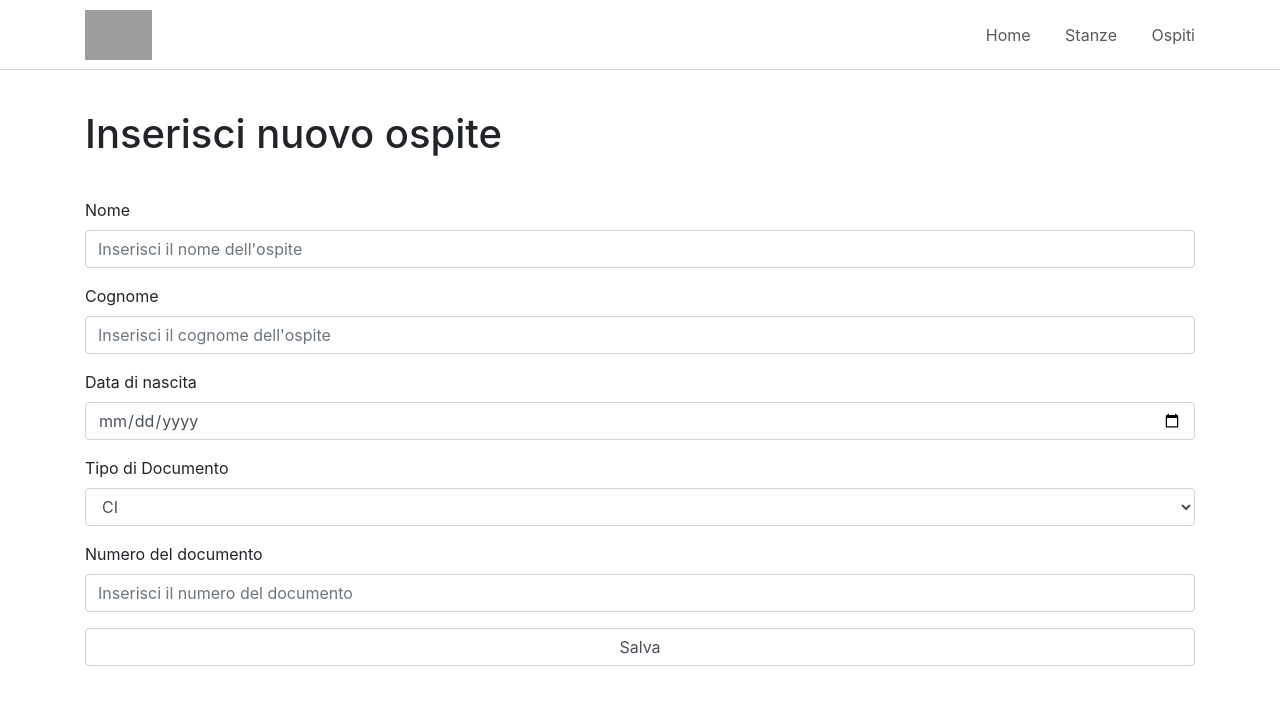
After one commit to amedeopro/php-boolcrud, a PHP site: page /php-boolcrud/create-ospiti/form.php in a window 1280 px wide. The commit adds this page. Shown: the top 705 px of the page. Run offline with PHP 8.4, Linux system fonts and the light colour scheme; grey boxes are pictures that could not be loaded.

Commit message:
inserimento ospite terminato

```diff
--- /dev/null
+++ b/create-ospiti/form.php
@@ -0,0 +1,43 @@
+
+<?php include "../partials/_head.php";  ?>
+<?php include "../partials/_navbar.php"; ?>
+  <div class="container">
+    <div class="row">
+      <div class="col-12">
+        <h1>Inserisci nuovo ospite</h1>
+      </div>
+    </div>
+    <div class="row">
+      <div class="col-12">
+        <form class="form-group" method="post" action="http://localhost/php-boolcrud/create-ospiti/server.php">
+          <div class="form-group">
+            <label for="name">Nome</label>
+            <input type="text" name="name" class="form-control" placeholder="Inserisci il nome dell'ospite">
+          </div>
+          <div class="form-group">
+            <label for="lastname">Cognome</label>
+            <input type="text" name="lastname" class="form-control" placeholder="Inserisci il cognome dell'ospite">
+          </div>
+          <div class="form-group">
+            <label for="date_of_birth">Data di nascita</label>
+            <input type="date" name="date_of_birth" class="form-control" placeholder="Inserisci la data di nascita dell'ospite">
+          </div>
+          <div class="form-group">
+            <label for="document_type">Tipo di Documento</label>
+            <select class="form-control" name="document_type">
+              <option>CI</option>
+              <option>Driver License</option>
+            </select>
+          </div>
+          <div class="form-group">
+            <label for="document_number">Numero del documento</label>
+            <input type="text" name="document_number" class="form-control" placeholder="Inserisci il numero del documento">
+          </div>
+          <div class="form-group">
+            <input type="submit" class="form-control" name="submit" value="Salva">
+          </div>
+        </form>
+      </div>
+    </div>
+  </div>
+<?php include "../partials/_footer.php"; ?>
--- a/ospiti.php
+++ b/ospiti.php
@@ -10,7 +10,7 @@
   </div>
   <div class="row">
     <div class="col-12">
-      <a href="http://localhost/php-boolcrud/create/form.php" class="btn btn-primary"> Aggiungi un ospite</a>
+      <a href="http://localhost/php-boolcrud/create-ospiti/form.php" class="btn btn-primary"> Aggiungi un ospite</a>
     </div>
   </div>
   <div class="row">
```
Also changed, not shown: create-ospiti/server.php (added, +38 -0 lines).
